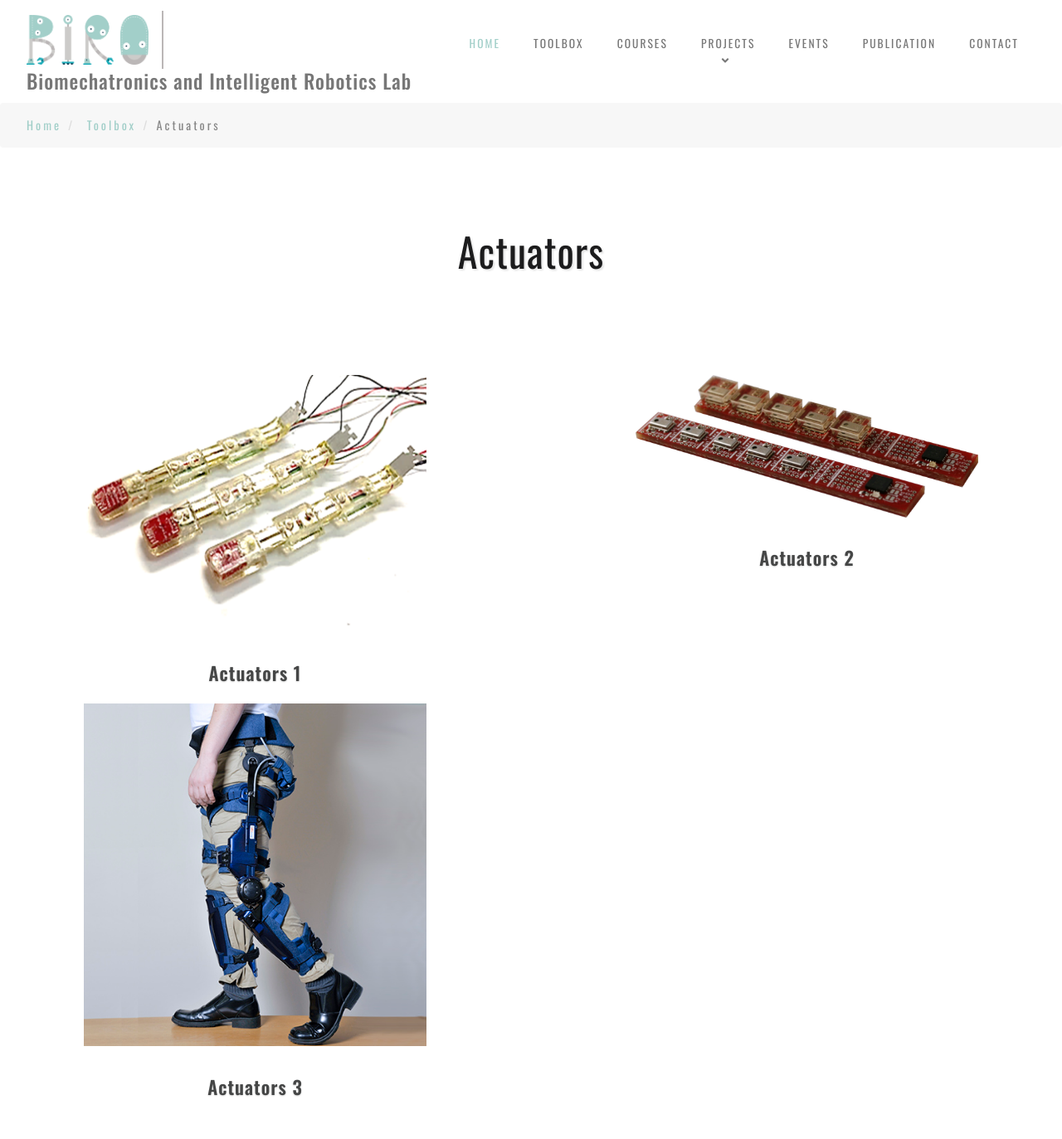
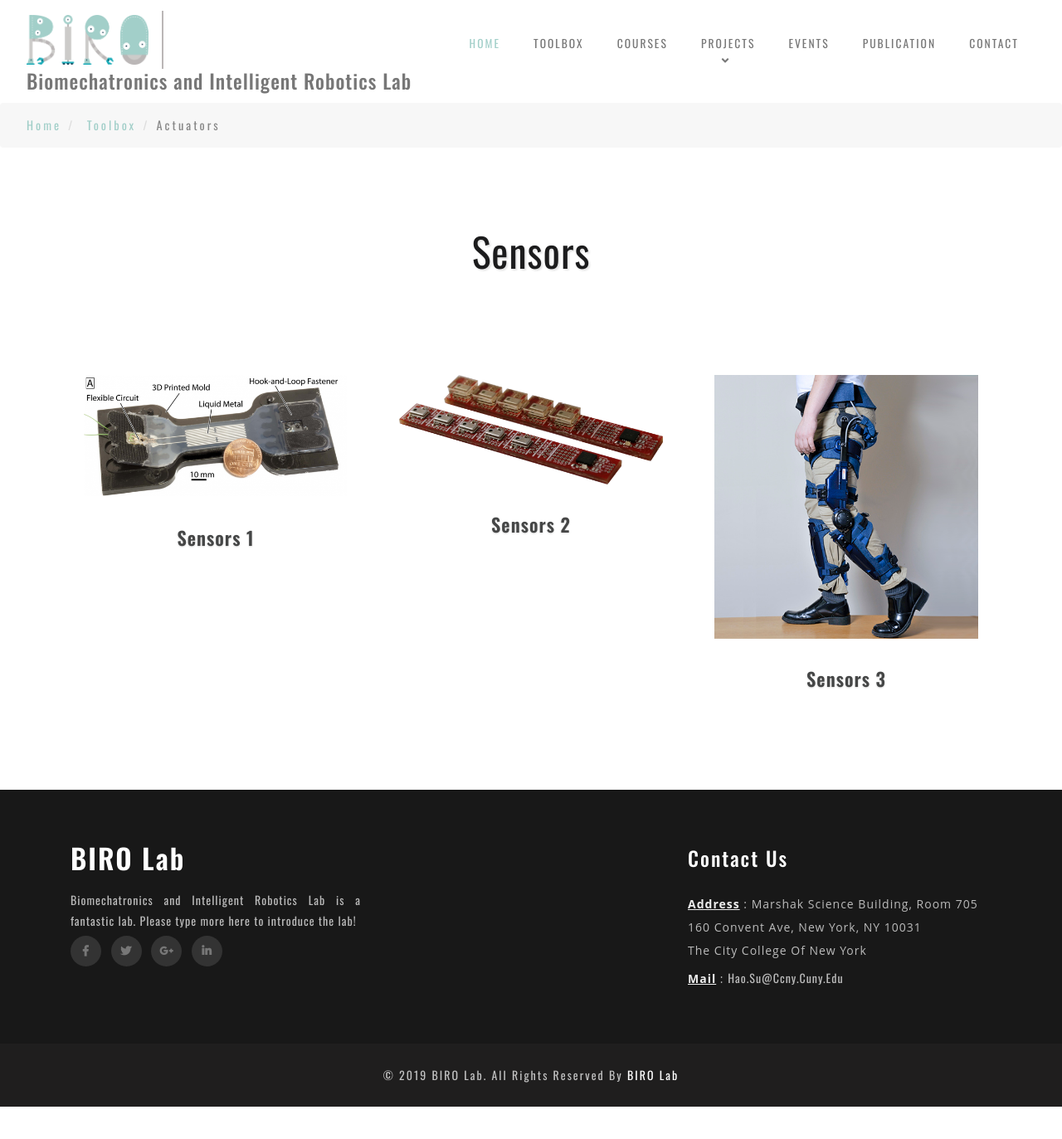
Before and after one commit to ShenxiuWu/sw3196.github.io, a Jekyll site: the page built from second-level/toolbox2level/actuators.html, in a window 1280 px wide and 1400 px high. Shown: the top 1373 px of the window at 83% size. Built offline with Jekyll 4.4.1, drawn with Linux system fonts in a browser that asks for light colours.

Commit message:
update toolbox

```diff
--- a/education.html
+++ b/education.html
@@ -193,7 +193,6 @@ sections:
                             </div>
                         </div>
                     </div>
-
                 </div>
             </div>
         </div>
--- a/second-level/toolbox2level/actuators.html
+++ b/second-level/toolbox2level/actuators.html
@@ -78,44 +78,44 @@ sections:
     <section class="banner-bottom-w3layouts py-md-5 py-4">
             <div class="container">
                 <div class="inner-sec-w3ls py-md-5 py-4">
-                <h3 class="tittle-wthree text-center mb-lg-5 mb-3">Actuators</h3>
+                    <h3 class="tittle-wthree text-center mb-lg-5 mb-3">Sensors</h3>
                     <br>
                     <div class="row mt-lg-5 mt-4">
-                    <div class="col-lg-5 member-main text-center mr-auto">
+                        <div class="col-lg-4 member-main text-center mr-auto ml-auto">
                             <div class="card">
                                 <div class="card-body">
-                                <a href="/projects/2019/06/19/actuators-paper1">
+                                    <a href="/projects/2019/06/19/sensors-paper1">
                                         <div class="member-img">
-                                        <img src="/images/toolbox/actuators/fingers_fab.jpg" alt=" " class="img-fluid bg-transparent">
+                                            <img src="/images/toolbox/sensors/sensor1.jpg" alt=" " class="img-fluid bg-transparent">
                                         </div>
                                         <div class="member-info text-center py-lg-4 py-2">
-                                        <h4>Actuators 1</h4>
+                                            <h4>Sensors 1</h4>
                                         </div>
                                     </a>
                                 </div>
                             </div>
                         </div>
-                    <div class="col-lg-5 member-main text-center">
+                        <div class="col-lg-4 member-main text-center mr-auto ml-auto">
                             <div class="card">
                                 <div class="card-body">
                                     <div class="member-img">
                                         <img src="/images/toolbox/sensors/sensor2.jpg" alt=" " class="img-fluid bg-transparent">
                                     </div>
                                     <div class="member-info text-center py-lg-4 py-2">
-                                    <h4>Actuators 2</h4>
+                                        <h4>Sensors 2</h4>
 
                                     </div>
                                 </div>
                             </div>
                         </div>
-                    <div class="col-lg-5 member-main text-center mr-auto">
+                        <div class="col-lg-4 member-main text-center mr-auto ml-auto">
                             <div class="card">
                                 <div class="card-body">
                                     <div class="member-img">
                                         <img src="/images/team3.jpg" alt=" " class="img-fluid bg-transparent">
                                     </div>
                                     <div class="member-info text-center py-lg-4 py-2">
-                                    <h4>Actuators 3</h4>
+                                        <h4>Sensors 3</h4>
                                     </div>
                                 </div>
                             </div>
--- a/second-level/toolbox2level/sensors.html
+++ b/second-level/toolbox2level/sensors.html
@@ -81,7 +81,7 @@ sections:
                 <h3 class="tittle-wthree text-center mb-lg-5 mb-3">Sensors</h3>
                 <br>
                 <div class="row mt-lg-5 mt-4">
-                    <div class="col-lg-5 member-main text-center mr-auto">
+                    <div class="col-lg-4 member-main text-center mr-auto ml-auto">
                         <div class="card">
                             <div class="card-body">
                                 <a href="/projects/2019/06/19/sensors-paper1">
@@ -95,7 +95,7 @@ sections:
                             </div>
                         </div>
                     </div>
-                    <div class="col-lg-5 member-main text-center">
+                    <div class="col-lg-4 member-main text-center mr-auto ml-auto">
                         <div class="card">
                             <div class="card-body">
                                 <div class="member-img">
@@ -108,7 +108,7 @@ sections:
                             </div>
                         </div>
                     </div>
-                    <div class="col-lg-5 member-main text-center mr-auto">
+                    <div class="col-lg-4 member-main text-center mr-auto ml-auto">
                         <div class="card">
                             <div class="card-body">
                                 <div class="member-img">
```
Also changed, not shown: other parts of education.html (+2 -2 lines), second-level/toolbox2level/orthoses.html (+8 -8 lines), second-level/toolbox2level/prostheses.html (+8 -8 lines), 5 other files. Lines whose indentation alone changed are shown as unchanged.
